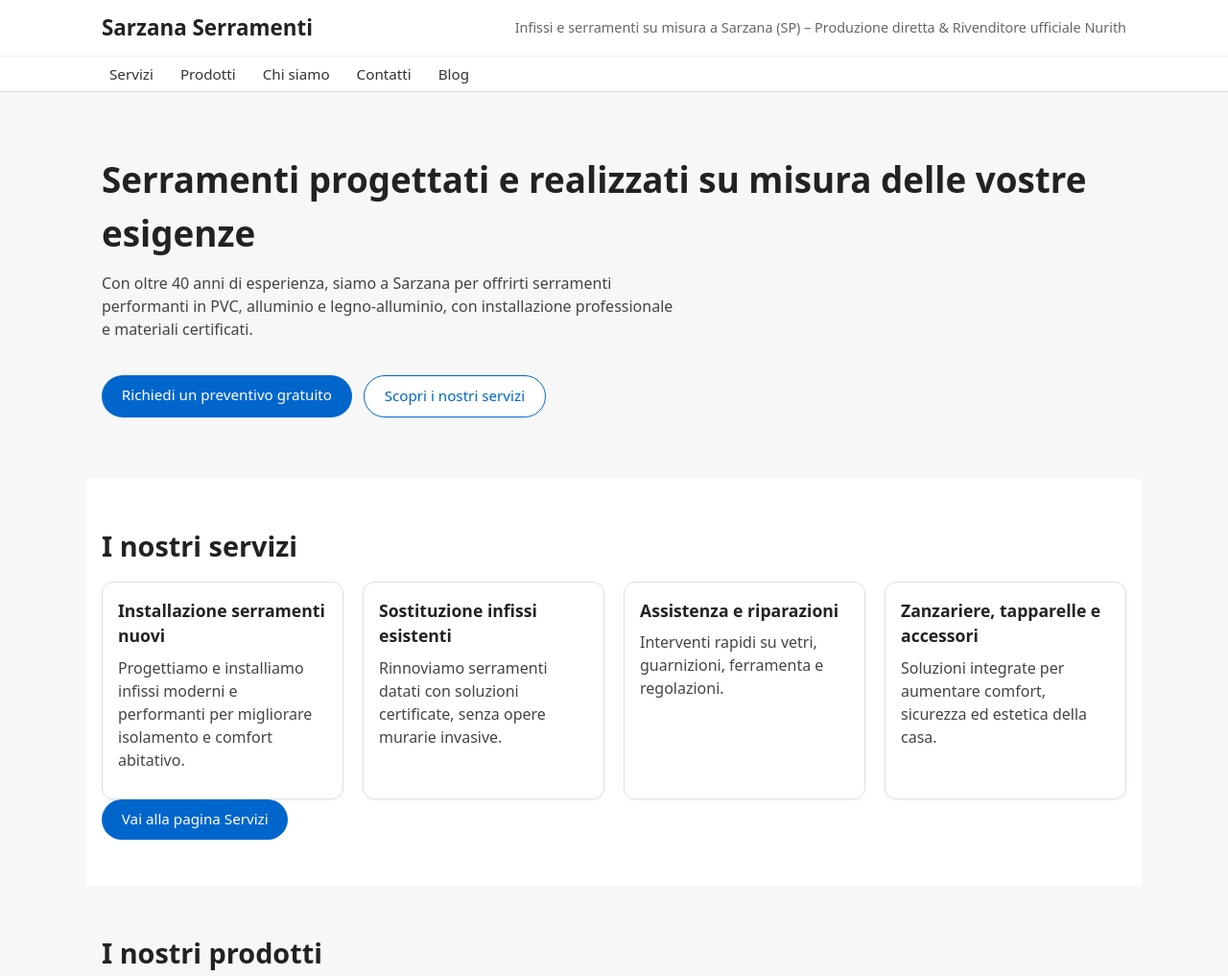
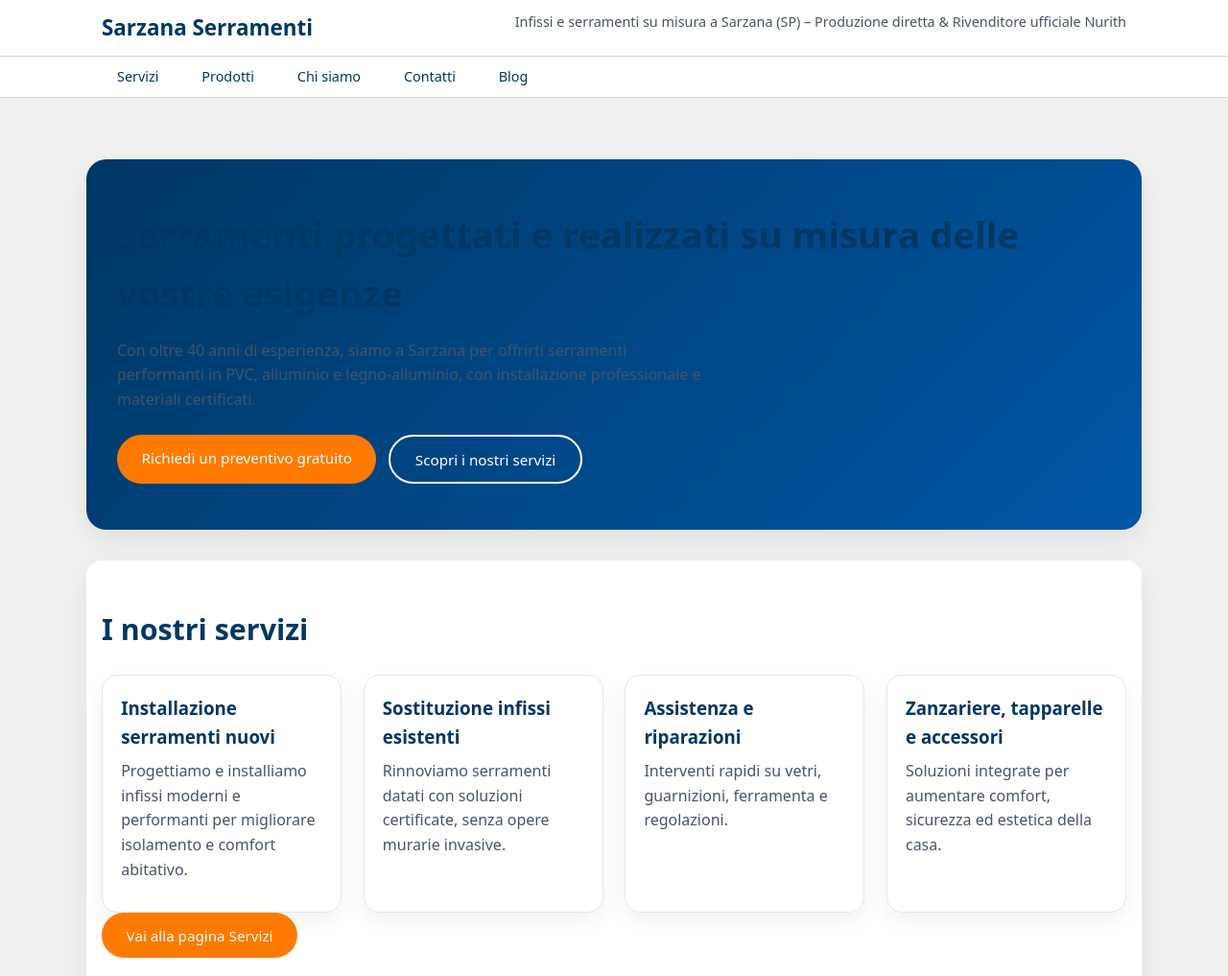
Before and after one commit to agiuntoli85-hub/Sarzana-Serramenti, a plain HTML site: page index.html in a window 1280 px wide. Shown: the top 1017 px of the page at 96% size. Drawn offline with Linux system fonts and the light colour scheme.

Commit message:
Add files via upload

```diff
--- a/style.css
+++ b/style.css
@@ -1,4 +1,6 @@
-/* RESET MOLTO SEMPLICE */
+/* ------------------------------
+    RESET GENERALE
+--------------------------------*/
 * {
   margin: 0;
   padding: 0;
@@ -10,192 +12,234 @@ html {
 }
 
 body {
-  font-family: system-ui, -apple-system, BlinkMacSystemFont, "Segoe UI", sans-serif;
-  line-height: 1.5;
-  color: #222;
-  background-color: #f7f7f7;
+  font-family: "Poppins", system-ui, -apple-system, BlinkMacSystemFont, "Segoe UI", sans-serif;
+  line-height: 1.6;
+  color: #1e293b;
+  background-color: #F1F1F1;
 }
 
-/* HEADER */
+/* ------------------------------
+    HEADER E NAVBAR
+--------------------------------*/
 header {
-  background-color: #ffffff;
-  border-bottom: 1px solid #e0e0e0;
   position: sticky;
   top: 0;
-  z-index: 10;
+  z-index: 50;
+  background-color: rgba(255, 255, 255, 0.95);
+  backdrop-filter: blur(8px);
+  border-bottom: 1px solid #d6d6d6;
 }
 
 header > div {
   max-width: 1100px;
   margin: 0 auto;
-  padding: 0.75rem 1rem;
+  padding: 0.7rem 1rem;
   display: flex;
   flex-direction: column;
-  gap: 0.25rem;
+  gap: 0.2rem;
 }
 
 header h1 {
+  color: #003764;
+  font-weight: 600;
   font-size: 1.4rem;
 }
 
 header p {
+  color: #475569;
   font-size: 0.9rem;
-  color: #666;
 }
 
 nav {
-  background-color: #ffffff;
-  border-top: 1px solid #eee;
+  background-color: #FFFFFF;
+  border-top: 1px solid #d6d6d6;
 }
 
 nav ul {
+  display: flex;
+  gap: 0.8rem;
   list-style: none;
   max-width: 1100px;
   margin: 0 auto;
-  padding: 0.4rem 1rem;
-  display: flex;
-  flex-wrap: wrap;
-  gap: 0.75rem;
+  padding: 0.5rem 1rem;
 }
 
 nav a {
+  color: #003764;
   text-decoration: none;
-  color: #333;
-  font-size: 0.95rem;
-  padding: 0.25rem 0.5rem;
+  font-size: 0.9rem;
+  padding: 0.4rem 1rem;
   border-radius: 999px;
-  transition: background-color 0.2s, color 0.2s;
+  transition: 0.2s ease;
 }
 
 nav a:hover {
-  background-color: #0066cc;
-  color: #ffffff;
+  background-color: #0057A7;
+  color: white;
 }
 
-/* SEZIONI GENERALI */
+/* ------------------------------
+    SEZIONI GENERALI
+--------------------------------*/
 section {
   max-width: 1100px;
-  margin: 0 auto;
+  margin: 2rem auto;
   padding: 3rem 1rem;
+  background-color: white;
+  border-radius: 1rem;
+  box-shadow: 0 10px 30px rgba(0,0,0,0.08);
 }
 
-section:nth-of-type(odd) {
-  background-color: #f7f7f7;
+/* TITOLI */
+section h2 {
+  font-size: 1.9rem;
+  margin-bottom: 1rem;
+  color: #003764;
 }
 
-section:nth-of-type(even) {
-  background-color: #ffffff;
+/* Testi */
+section p {
+  color: #475569;
+  margin-bottom: 0.75rem;
 }
 
-section h2 {
-  font-size: 1.8rem;
-  margin-bottom: 1rem;
-  color: #222;
-}
-
-section p {
-  margin-bottom: 0.75rem;
-  color: #444;
-}
-
-/* HERO */
+/* ------------------------------
+    HERO
+--------------------------------*/
 #hero {
-  padding-top: 4rem;
-  padding-bottom: 4rem;
+  margin-top: 4rem;
+  padding: 3rem 2rem;
+  text-align: left;
+  border-radius: 1.3rem;
+  background: linear-gradient(135deg, #003764 0%, #0057A7 100%);
+  color: white;
 }
 
 #hero h2 {
-  font-size: 2rem;
-  margin-bottom: 0.75rem;
+  font-size: 2.1rem;
+  font-weight: 600;
+  margin-bottom: 1rem;
 }
 
 #hero p {
+  max-width: 620px;
   font-size: 1rem;
-  max-width: 600px;
+  opacity: 0.9;
 }
 
 .hero-buttons {
   margin-top: 1.5rem;
   display: flex;
+  gap: 0.8rem;
   flex-wrap: wrap;
-  gap: 0.75rem;
 }
 
-/* BOTTONI */
+/* ------------------------------
+    BOTTONI
+--------------------------------*/
 .button {
   display: inline-block;
-  padding: 0.6rem 1.3rem;
+  padding: 0.7rem 1.6rem;
   border-radius: 999px;
   border: none;
-  background-color: #0066cc;
-  color: #ffffff;
+  font-weight: 500;
   font-size: 0.95rem;
   text-decoration: none;
   cursor: pointer;
-  transition: opacity 0.2s, transform 0.1s;
+  transition: 0.2s ease;
+  background-color: #FF7A00;
+  color: white;
+}
+
+.button:hover {
+  opacity: 0.92;
+  transform: translateY(-2px);
 }
 
 .button.secondary {
-  background-color: #ffffff;
-  color: #0066cc;
-  border: 1px solid #0066cc;
+  background-color: transparent;
+  border: 2px solid white;
+  color: white;
 }
 
-.button:hover {
-  opacity: 0.9;
-  transform: translateY(-1px);
-}
-
-/* GRID SERVIZI / PRODOTTI */
+/* ------------------------------
+    GRID SERVIZI / PRODOTTI
+--------------------------------*/
 .service-grid,
 .product-grid {
   display: grid;
-  gap: 1.25rem;
-  margin-top: 1rem;
+  gap: 1.4rem;
+  margin-top: 1.4rem;
 }
 
 .service,
 .product {
-  background-color: #ffffff;
-  border-radius: 0.75rem;
-  padding: 1rem;
-  border: 1px solid #e0e0e0;
-  box-shadow: 0 2px 4px rgba(0,0,0,0.03);
+  background-color: #FFFFFF;
+  padding: 1.2rem;
+  border-radius: 1rem;
+  border: 1px solid #e2e8f0;
+  box-shadow: 0 8px 25px rgba(0,0,0,0.06);
+  transition: 0.2s ease;
+}
+
+.service:hover,
+.product:hover {
+  transform: translateY(-4px);
+  border-color: #0057A7;
+  box-shadow: 0 16px 40px rgba(0,0,0,0.12);
 }
 
 .service h3,
 .product h3 {
-  font-size: 1.1rem;
+  color: #003764;
   margin-bottom: 0.5rem;
 }
 
-/* WHY CHOOSE US */
+/* ------------------------------
+    WHY CHOOSE US
+--------------------------------*/
 #why-choose-us ul {
   list-style: none;
   display: grid;
-  gap: 0.5rem;
-  margin-top: 0.75rem;
+  gap: 0.7rem;
+  margin-top: 1rem;
+}
+
+#why-choose-us li {
+  font-size: 0.95rem;
+  padding-left: 1.5rem;
+  position: relative;
+  color: #475569;
 }
 
 #why-choose-us li::before {
-  content: "✓ ";
-  color: #0066cc;
+  content: "✓";
+  position: absolute;
+  left: 0;
+  top: 0;
+  color: #FF7A00;
+  font-weight: 600;
 }
 
-/* TESTIMONIAL */
+/* ------------------------------
+    TESTIMONIAL
+--------------------------------*/
 #testimonial blockquote {
-  border-left: 4px solid #0066cc;
-  padding-left: 0.75rem;
+  border-left: 4px solid #0057A7;
+  padding-left: 1rem;
   margin-bottom: 1rem;
   font-style: italic;
+  color: #334155;
 }
 
-/* FOOTER */
+/* ------------------------------
+    FOOTER
+--------------------------------*/
 footer {
-  background-color: #111111;
-  color: #f3f3f3;
+  background-color: #003764;
+  color: white;
+  margin-top: 3rem;
   padding: 2.5rem 1rem;
-  margin-top: 2rem;
 }
 
 footer > div {
@@ -204,54 +248,48 @@ footer > div {
 }
 
 footer h2 {
-  font-size: 1.4rem;
+  font-size: 1.3rem;
   margin-bottom: 1rem;
-  color: #ffffff;
+  color: white;
 }
 
 footer p {
   font-size: 0.9rem;
-  margin-bottom: 0.5rem;
+  margin-bottom: 0.4rem;
 }
 
 footer nav a {
-  color: #cccccc;
+  color: #cbd5f0;
   text-decoration: none;
   font-size: 0.85rem;
 }
 
 footer nav a:hover {
-  text-decoration: underline;
+  color: white;
 }
 
-/* RESPONSIVE */
+/* ------------------------------
+    RESPONSIVE
+--------------------------------*/
 @media (min-width: 768px) {
   header > div {
     flex-direction: row;
-    align-items: center;
     justify-content: space-between;
-  }
-
-  #hero {
-    display: flex;
-    flex-direction: column;
-    justify-content: center;
-    min-height: 320px;
   }
 
   .service-grid,
   .product-grid {
-    grid-template-columns: repeat(2, minmax(0, 1fr));
+    grid-template-columns: repeat(2, 1fr);
   }
 }
 
 @media (min-width: 1024px) {
   #hero h2 {
-    font-size: 2.3rem;
+    font-size: 2.4rem;
   }
 
   .service-grid,
   .product-grid {
-    grid-template-columns: repeat(4, minmax(0, 1fr));
+    grid-template-columns: repeat(4, 1fr);
   }
 }
```
